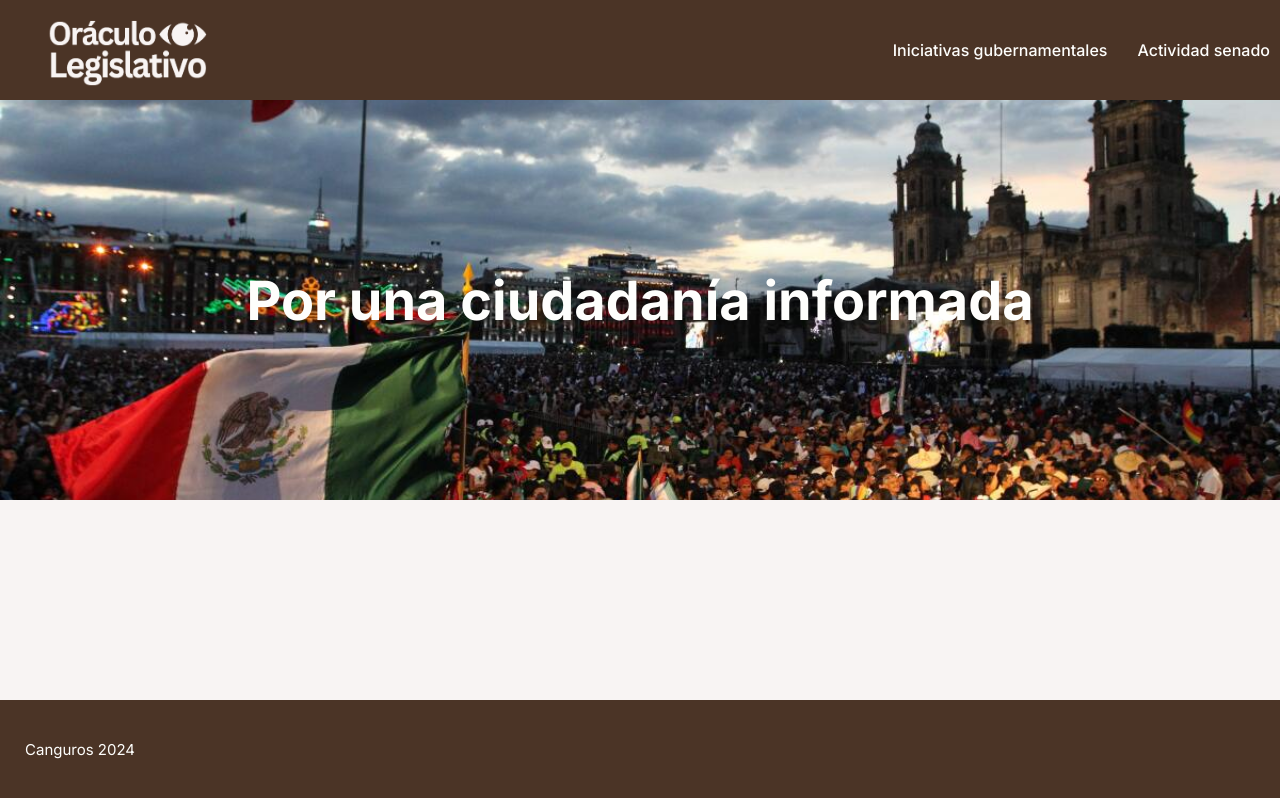
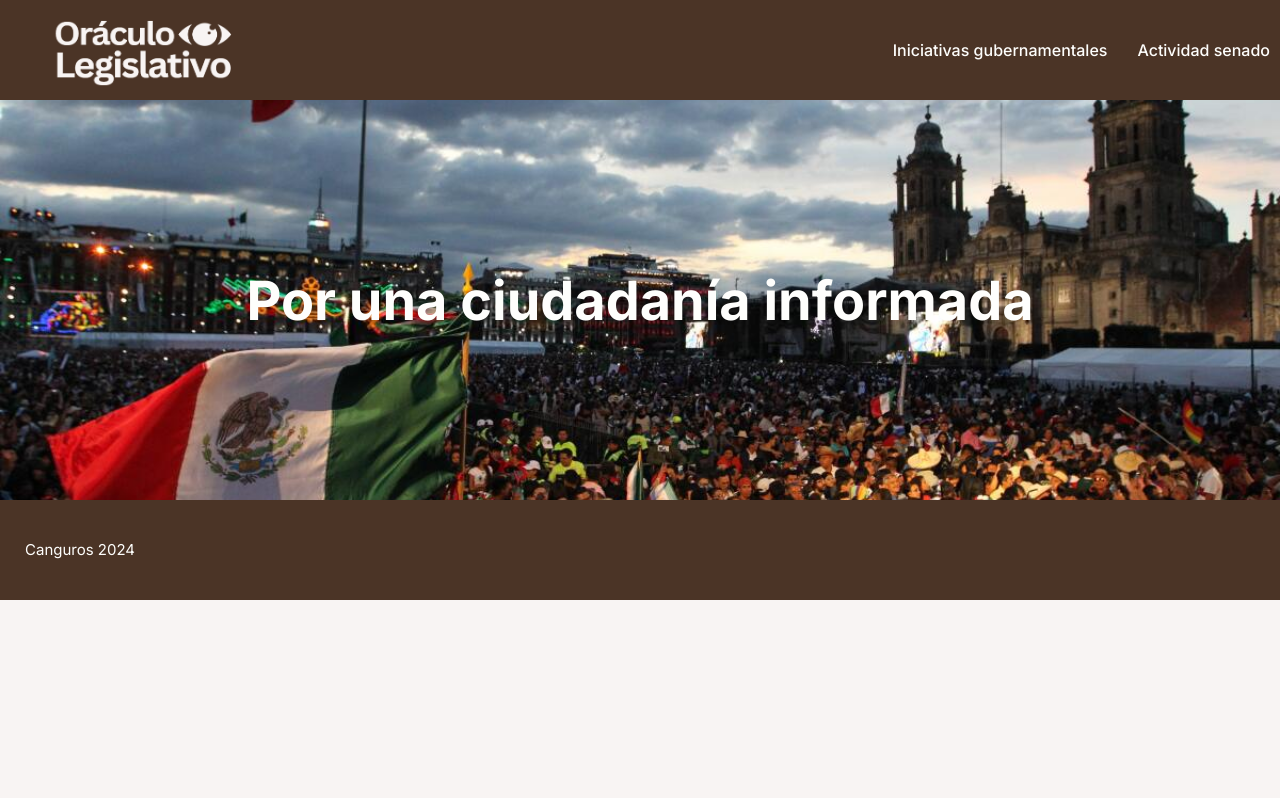
Before and after one commit to thepatoloco/oraculo-legislativo, a Next.js app: page / in a window 1280 px wide. Built offline with nearby package versions, Linux system fonts and the light colour scheme.

Commit message:
Arregla logo y quita el responsive

```diff
--- a/src/app/layout.tsx
+++ b/src/app/layout.tsx
@@ -19,7 +19,7 @@ export default function RootLayout({
   return (
     <html lang="en">
       <body className={inter.className}>
-      <div className="container">
+      <div className="w-full">
           <Navbar />
           {children}
           <div className="footerContainer">
--- a/src/components/navbar/navbar.module.css
+++ b/src/components/navbar/navbar.module.css
@@ -8,6 +8,6 @@
 
 .imgContainer {
   position: relative;
-  width: 250px;
+  width: 280px;
   height: 100%;
 }
```
